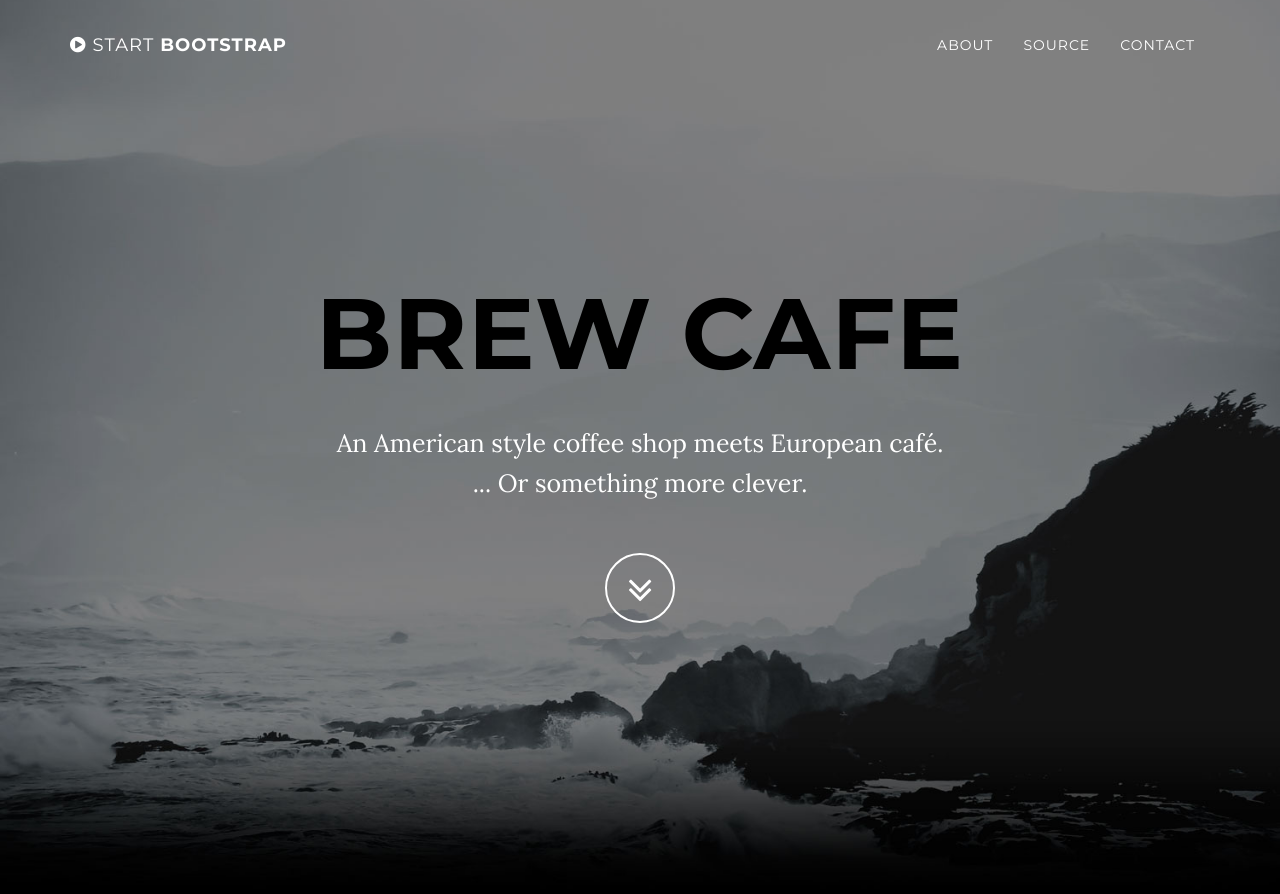
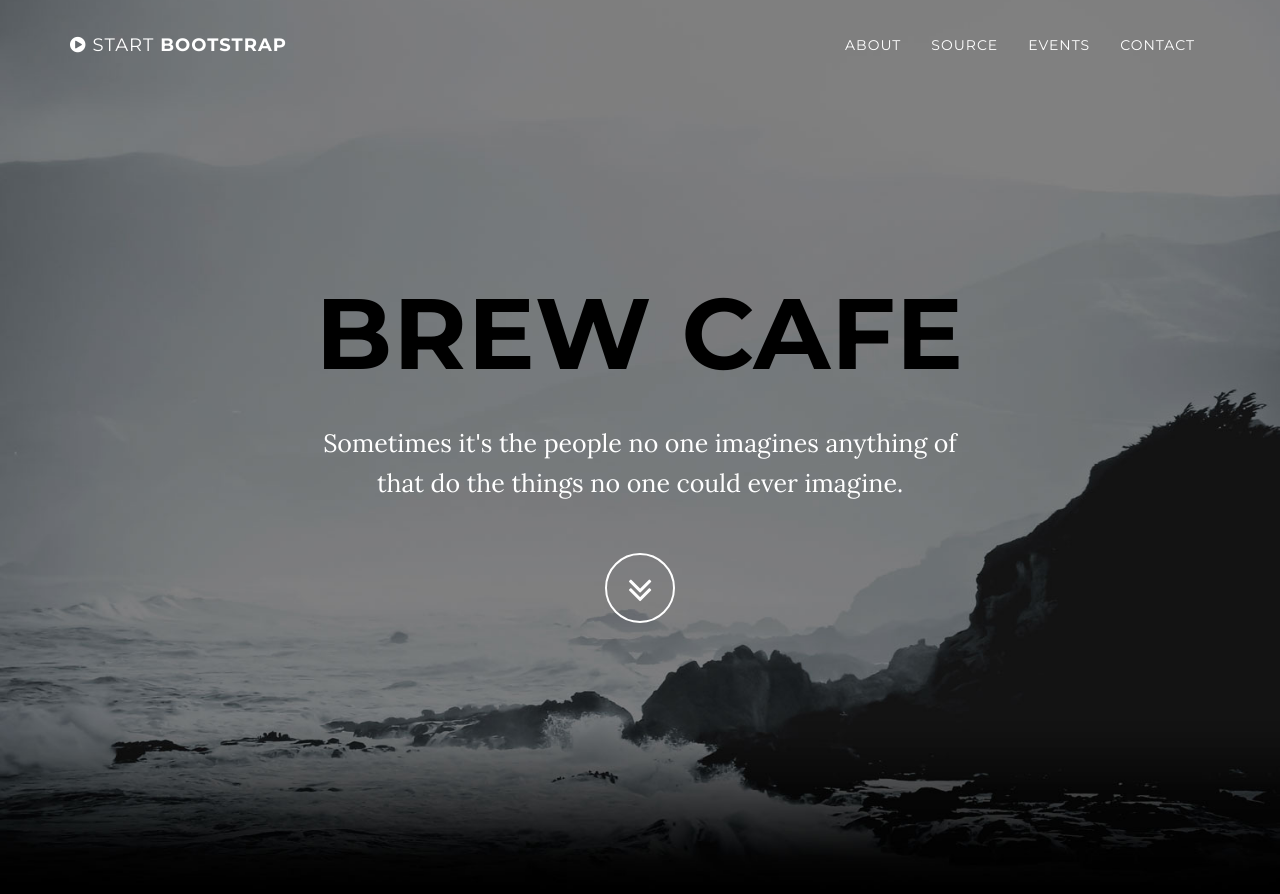
Before and after one commit to CharleneMolino/brew, a Jekyll site: the page built from index.html, in a window 1280 px wide and 900 px high. Shown: the top 894 px of the window. Built offline with Jekyll 4.4.1, drawn with Linux system fonts in a browser that asks for light colours; some of the changed text lies outside the part shown.

Commit message:
add events section

```diff
--- a/index.html
+++ b/index.html
@@ -28,6 +28,9 @@
                         <a class="page-scroll" href="#source">Source</a>
                     </li>
                     <li>
+                      <a class="page-scroll" href="#events">Events</a>
+                    </li>
+                    <li>
                         <a class="page-scroll" href="#contact">Contact</a>
                     </li>
                 </ul>
@@ -44,7 +47,7 @@
                 <div class="row">
                     <div class="col-md-8 col-md-offset-2">
                         <h1 class="brand-heading">Brew Cafe</h1>
-                        <p class="intro-text">An American style coffee shop meets European café.<br>... Or something more clever.</p>
+                        <p class="intro-text">Sometimes it's the people no one imagines anything of<br>that do the things no one could ever imagine.</p>
                         <a href="#about" class="btn btn-circle page-scroll">
                             <i class="fa fa-angle-double-down animated"></i>
                         </a>
@@ -65,9 +68,9 @@
         </div>
     </section>
 
-    <!-- Download Section -->
+    <!-- Source Section -->
     <section id="source" class="content-section text-center">
-        <div class="download-section">
+        <div class="source-section">
             <div class="container">
                 <div class="col-lg-8 col-lg-offset-2">
                     <h2>Sourcing</h2>
@@ -76,6 +79,18 @@
                 </div>
             </div>
         </div>
+    </section>
+
+    <!-- Event Section -->
+    <section id="events" class="container content-section text-center">
+      <div class="events-section">
+        <div class="container">
+          <div class="col-lg-8 col-le-offset-2">
+            <h2>Events</h2>
+            <p>This is where information about events will go!</p>
+          </div>
+        </div>
+      </div>
     </section>
 
     <!-- Contact Section -->
```
Also changed, not shown: other parts of index.html (+1 -1 lines), README.md.
